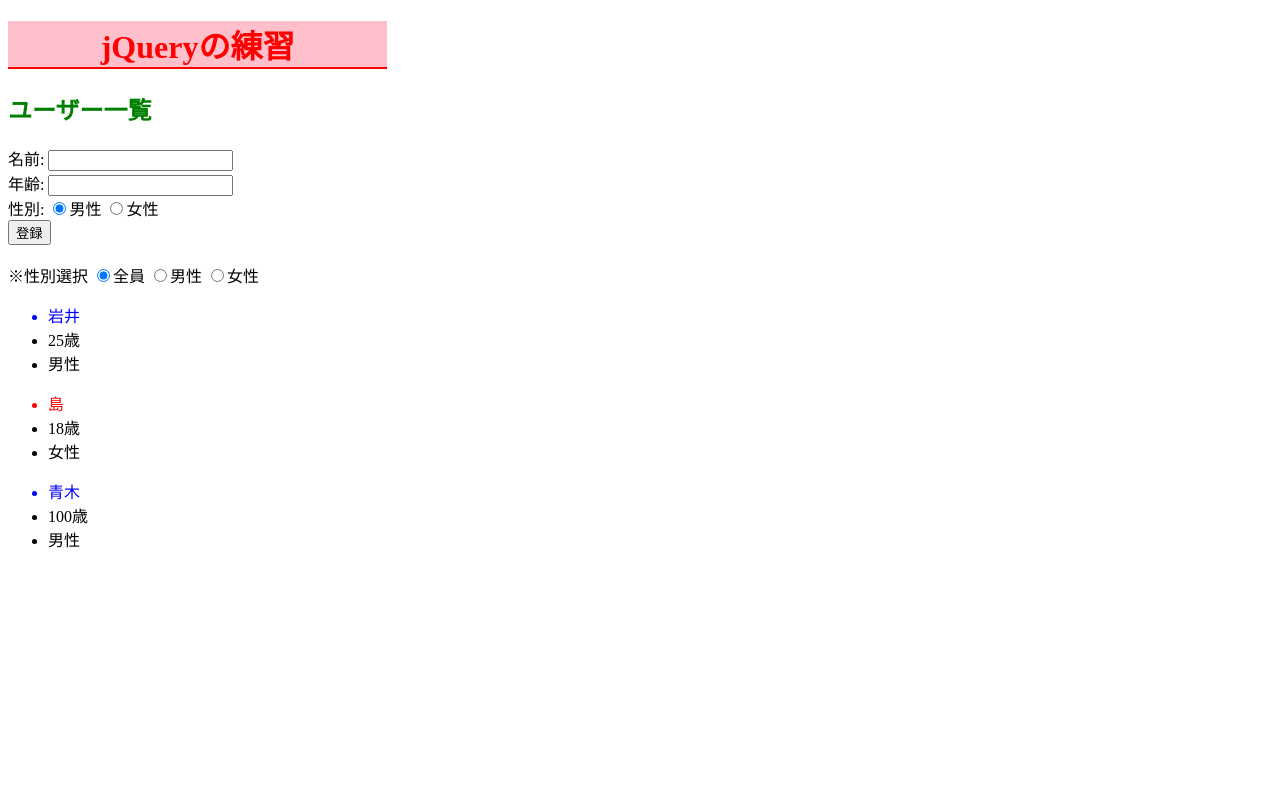
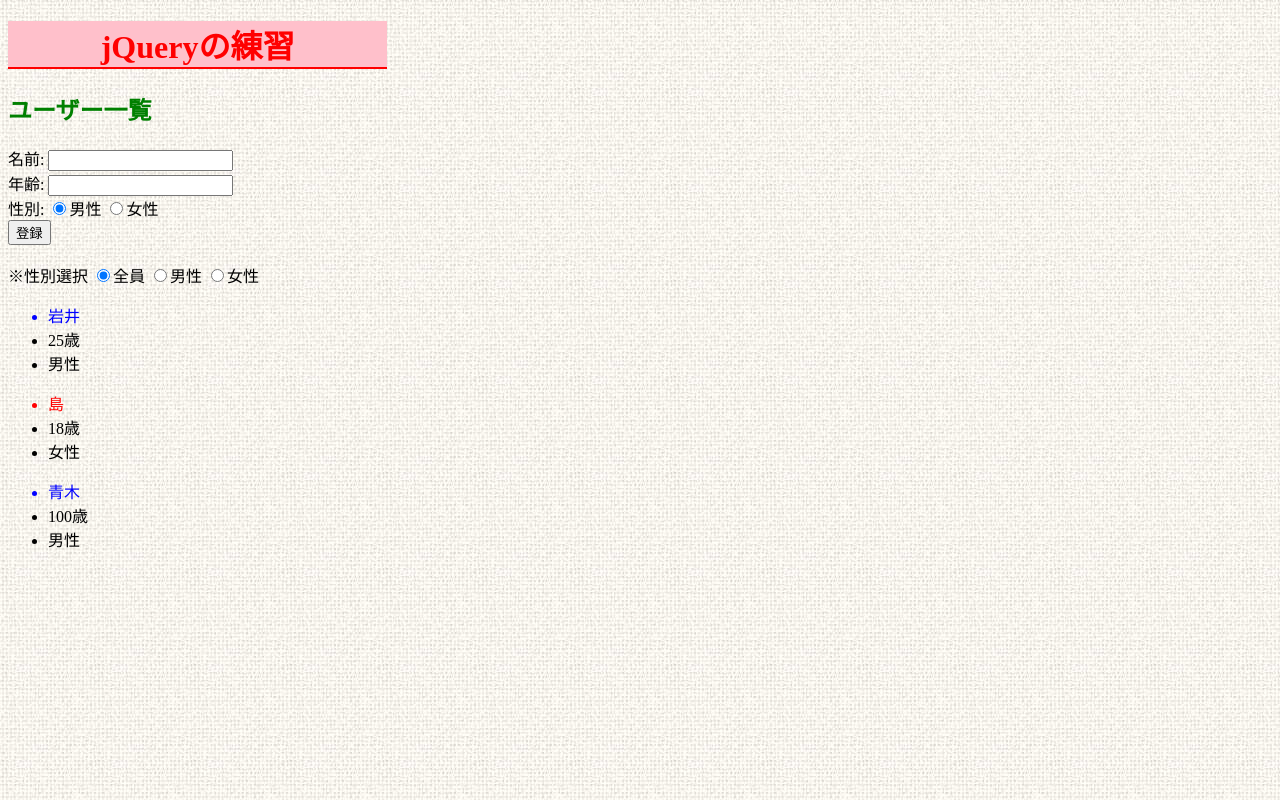
Before and after one commit to kazuma9976/jQuery-DOM-manipulation, a plain HTML site: page index.html in a window 1280 px wide. Drawn offline with nearby package versions, Linux system fonts and the light colour scheme.

Commit message:
壁紙の装飾をした

```diff
--- a/css/style.css
+++ b/css/style.css
@@ -1,5 +1,4 @@
 @charset "utf-8";
-
 .red {
     color: red;
     background-color: pink;
--- a/index.html
+++ b/index.html
@@ -5,7 +5,7 @@
     <title>jQueryのDOM操作</title>
     <link rel="stylesheet" href="css/style.css">
 </head>
-<body>
+<body style="background-image:url(images/bg.jpg)">
     <h1 id="h1">DOM</h1>
     <h2>ユーザー一覧</h2>
     <form>
```
Also changed, not shown: images/bg.jpg (added).
